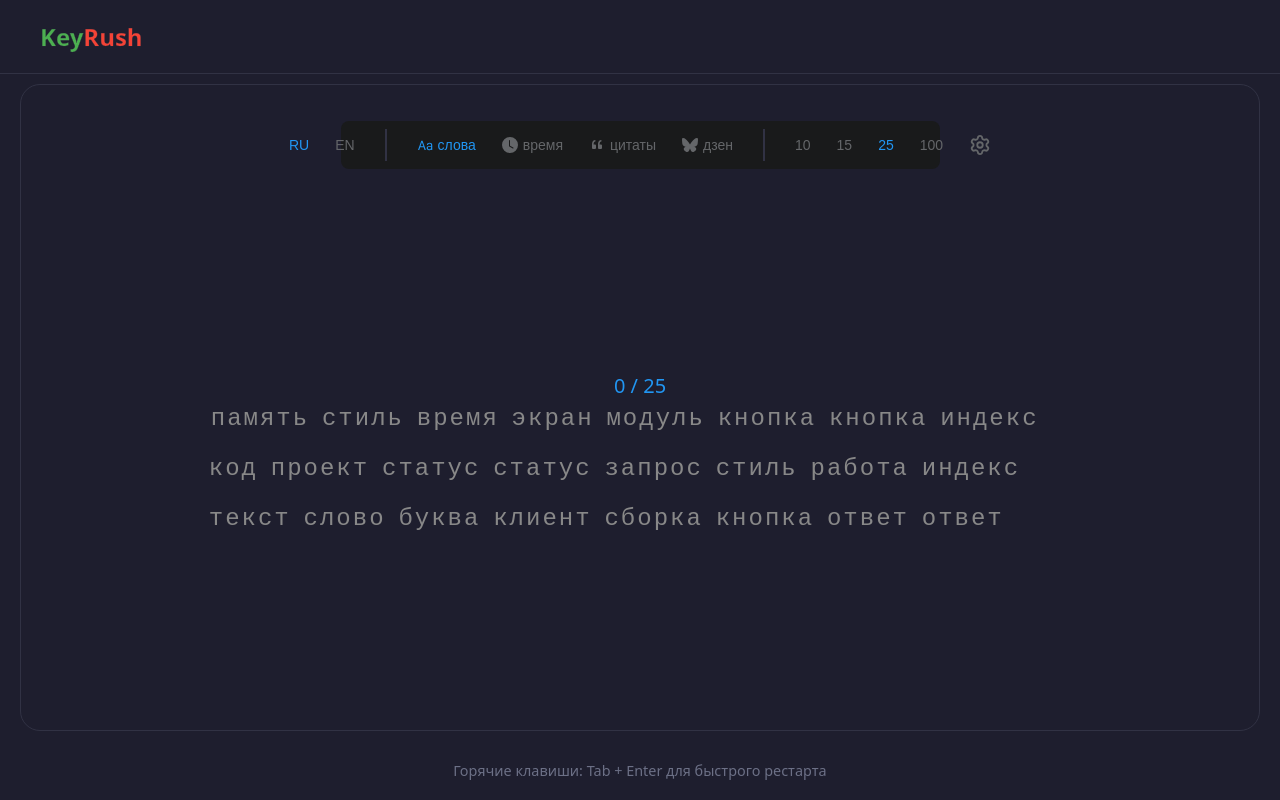
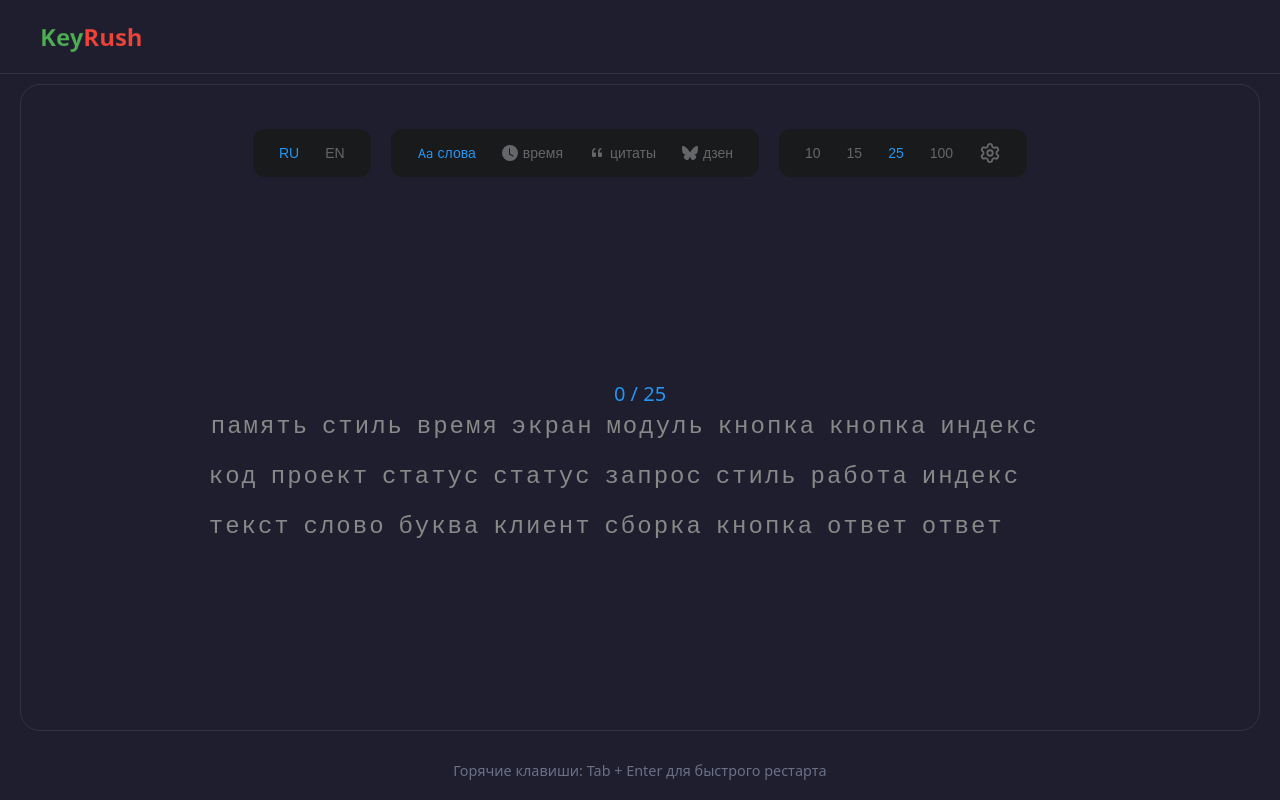
Before and after one commit to Glebess/KeyRush, a React (Vite) app: page / in a window 1280 px wide. Built offline with nearby package versions, Linux system fonts and the light colour scheme.

Commit message:
styles/fix(ModeSelectorKeyboard,CustomValueModal): -- styles topPanel -- fix focus in CustomValueModal

```diff
--- a/src/features/change-mode/ui/CustomValueModal/CustomValueModal.tsx
+++ b/src/features/change-mode/ui/CustomValueModal/CustomValueModal.tsx
@@ -15,7 +15,7 @@ export const CustomValueModal: React.FC<CustomValueModalProps> = ({
 
   //Фокус на инпуте при открытии
   useEffect(() => {
-    setTimeout(() => inputRef.current?.focus(), 50);
+    inputRef.current?.focus();
   }, [isOpen]);
 
   const handleSubmit = (e: React.FormEvent) => {
@@ -55,6 +55,7 @@ export const CustomValueModal: React.FC<CustomValueModalProps> = ({
             value={inputValue}
             onChange={(e) => setInputValue(e.target.value)}
             placeholder="Свое значение"
+            ref={inputRef}
           />
 
           <h5>
--- a/src/features/change-mode/ui/ModeSelectorKeyboardTrainer.module.css
+++ b/src/features/change-mode/ui/ModeSelectorKeyboardTrainer.module.css
@@ -2,20 +2,20 @@
   display: flex;
   width: 100%;
   border-radius: 8px;
-  background-color: var(--modal-bg-main);
   user-select: none;
   padding: 8px 16px;
   gap: 20px;
   align-items: center;
   justify-content: center;
-  width: 50%;
 }
 .group {
   display: flex;
   align-items: center;
   gap: 6px;
   border-radius: 12px;
+  padding: 8px 16px;
   transition: 0.5s ease;
+  background-color: var(--modal-bg-main);
 }
 
 .btn {
--- a/src/features/change-mode/ui/ModeSelectorKeyboardTrainer.tsx
+++ b/src/features/change-mode/ui/ModeSelectorKeyboardTrainer.tsx
@@ -87,7 +87,6 @@ export const ModeSelectorKeyboardTrainer: React.FC<
         {/* Режимы */}
         {onModeChange && (
           <>
-            <div className={styles.line} />
             <div className={styles.group}>
               {(Object.keys(BUTTON_CONFIG) as Mode[]).map((m) => {
                 const { label, icon } = BUTTON_CONFIG[m];
@@ -111,7 +110,6 @@ export const ModeSelectorKeyboardTrainer: React.FC<
         {/* Опции текущего режима */}
         {currentOption.length > 0 && (
           <>
-            <div className={styles.line} />
             <div className={styles.group}>
               {currentOption.map((val) => (
                 <button
```
